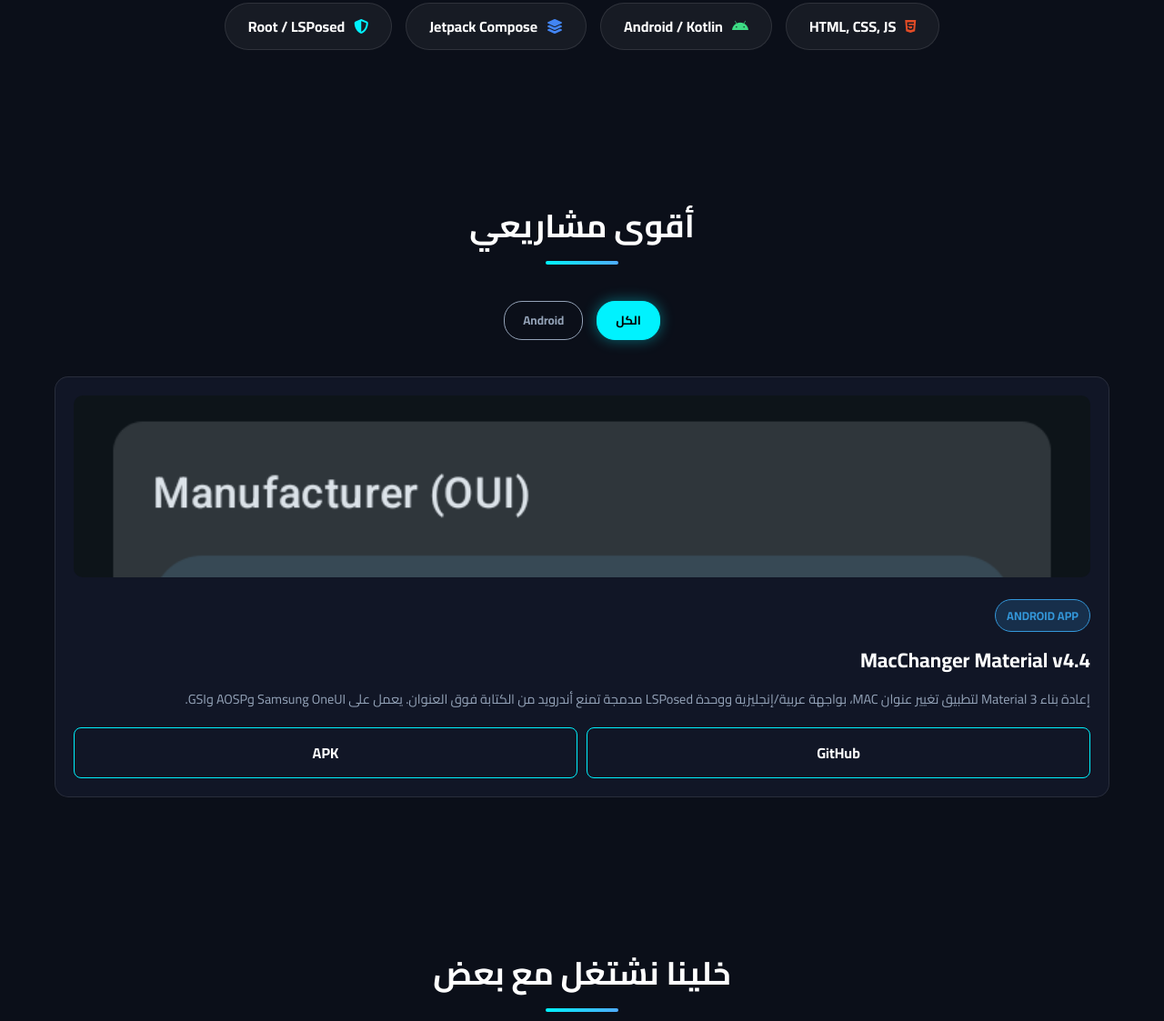
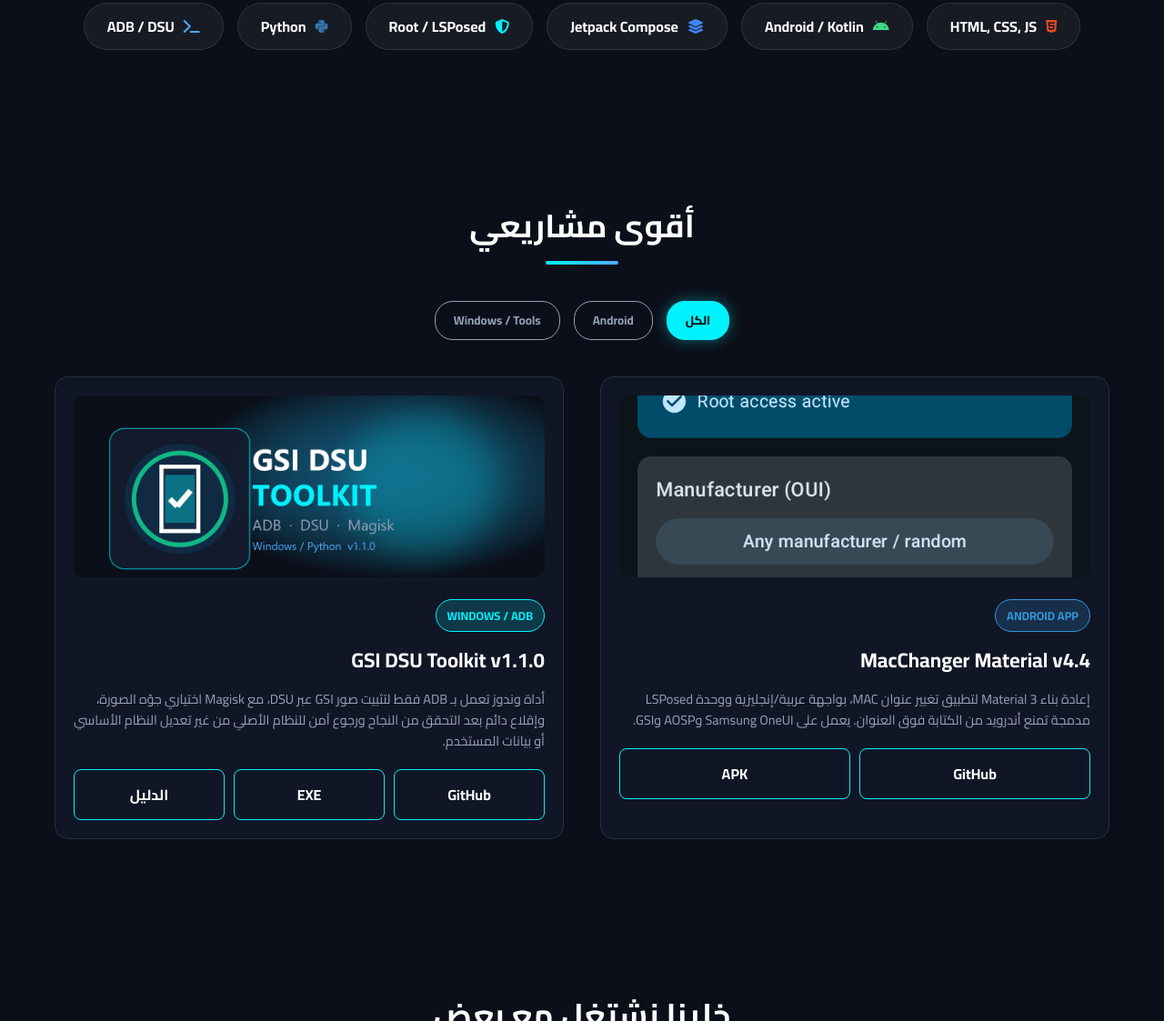
Before and after one commit to mega-19/mega-19.github.io, a plain HTML site: page index.html in a window 1280 px wide. Shown: the part 993-2116 px from the top of the page at 91% size. Drawn offline with Linux system fonts and the light colour scheme.

Commit message:
Add GSI DSU Toolkit project to portfolio

```diff
--- a/index.html
+++ b/index.html
@@ -3,8 +3,8 @@
 <head>
     <meta charset="UTF-8">
     <meta name="viewport" content="width=device-width, initial-scale=1.0">
-    <meta name="description" content="Hamada Mohammed (HMK) - مطور أندرويد وواجهات ويب، مشروع MacChanger Material بتصميم Material 3 ووحدة LSPosed مدمجة.">
-    <meta name="keywords" content="Hamada Mohammed, HMK, Android, Kotlin, Compose, LSPosed, Web Developer, Portfolio, MacChanger">
+    <meta name="description" content="Hamada Mohammed (HMK) - مطور أندرويد وواجهات ويب وأدوات وندوز، مشاريع MacChanger Material وGSI DSU Toolkit بتصميم Material 3 ووحدة LSPosed ودعم DSU وADB.">
+    <meta name="keywords" content="Hamada Mohammed, HMK, Android, Kotlin, Compose, LSPosed, Web Developer, Portfolio, MacChanger, GSI, DSU, ADB, Python, Windows">
     <title>Hamada Mohammed | HMK Portfolio</title>
     <link href="https://fonts.googleapis.com/css2?family=Cairo:wght@400;700;900&display=swap" rel="stylesheet">
     <link rel="stylesheet" href="https://cdnjs.cloudflare.com/ajax/libs/font-awesome/6.4.0/css/all.min.css">
@@ -81,6 +81,7 @@
         .card-tag { display: inline-block; padding: 5px 12px; font-size: .8rem; font-weight: bold; border-radius: 20px; margin-bottom: 10px; }
         .tag-web { background: rgba(46,204,113,.2); color: #2ecc71; border: 1px solid #2ecc71; }
         .tag-android { background: rgba(52,152,219,.2); color: #3498db; border: 1px solid #3498db; }
+        .tag-tools { background: rgba(0,242,254,.16); color: #00f2fe; border: 1px solid #00f2fe; }
         .card h3 { font-size: 1.4rem; margin-bottom: 10px; }
         .card p { color: var(--text-muted); font-size: .9rem; line-height: 1.6; margin-bottom: 20px; }
         .btn-row { display: flex; gap: 10px; flex-wrap: wrap; }
@@ -134,6 +135,8 @@
             <span class="skill-badge"><i class="fa-brands fa-android" style="color:#3DDC84"></i> Android / Kotlin</span>
             <span class="skill-badge"><i class="fa-solid fa-layer-group" style="color:#4285F4"></i> Jetpack Compose</span>
             <span class="skill-badge"><i class="fa-solid fa-shield-halved" style="color:#00f2fe"></i> Root / LSPosed</span>
+            <span class="skill-badge"><i class="fa-brands fa-python" style="color:#3776AB"></i> Python</span>
+            <span class="skill-badge"><i class="fa-solid fa-terminal" style="color:#4facfe"></i> ADB / DSU</span>
         </div>
     </div>
 
@@ -142,6 +145,7 @@
         <div class="filter-btns reveal">
             <button class="filter-btn active hover-target" data-filter="all">الكل</button>
             <button class="filter-btn hover-target" data-filter="android">Android</button>
+            <button class="filter-btn hover-target" data-filter="tools">Windows / Tools</button>
         </div>
 
         <div class="grid">
@@ -153,6 +157,18 @@
                 <div class="btn-row">
                     <a href="https://github.com/mega-19/MacChanger-Material" target="_blank" rel="noopener" class="btn hover-target">GitHub</a>
                     <a href="https://github.com/mega-19/MacChanger-Material/releases/tag/v4.4" target="_blank" rel="noopener" class="btn hover-target">APK</a>
+                </div>
+            </div>
+
+            <div class="card reveal" data-category="tools">
+                <img src="assets/gsi-dsu-toolkit.png" alt="GSI DSU Toolkit" loading="lazy">
+                <span class="card-tag tag-tools">WINDOWS / ADB</span>
+                <h3>GSI DSU Toolkit v1.1.0</h3>
+                <p>أداة وندوز تعمل بـ ADB فقط لتثبيت صور GSI عبر DSU، مع Magisk اختياري جوّه الصورة، وإقلاع دائم بعد التحقق من النجاح ورجوع آمن للنظام الأصلي من غير تعديل النظام الأساسي أو بيانات المستخدم.</p>
+                <div class="btn-row">
+                    <a href="https://github.com/mega-19/GSI-DSU-Toolkit" target="_blank" rel="noopener" class="btn hover-target">GitHub</a>
+                    <a href="https://github.com/mega-19/GSI-DSU-Toolkit/releases/tag/v1.1.0" target="_blank" rel="noopener" class="btn hover-target">EXE</a>
+                    <a href="https://github.com/mega-19/GSI-DSU-Toolkit/blob/main/USER_GUIDE.pdf" target="_blank" rel="noopener" class="btn hover-target">الدليل</a>
                 </div>
             </div>
         </div>
@@ -200,7 +216,7 @@
             });
         }
 
-        const words = ["مطور تطبيقات أندرويد", "مطور واجهات ويب", "مبرمج Kotlin وCompose", "شغوف بالتقنية", "أحب البرمجة كالماء", "أعيش لأبرمج وأبرمج لأعيش"];
+        const words = ["مطور تطبيقات أندرويد", "مطور واجهات ويب", "مبرمج Kotlin وCompose", "مطور أدوات ADB وDSU", "شغوف بالتقنية", "أحب البرمجة كالماء", "أعيش لأبرمج وأبرمج لأعيش"];
         let wordIndex = 0, charIndex = 0, isDeleting = false;
         const el = document.getElementById("typewriter");
         function type() {
```
Also changed, not shown: assets/gsi-dsu-toolkit.png (added).
